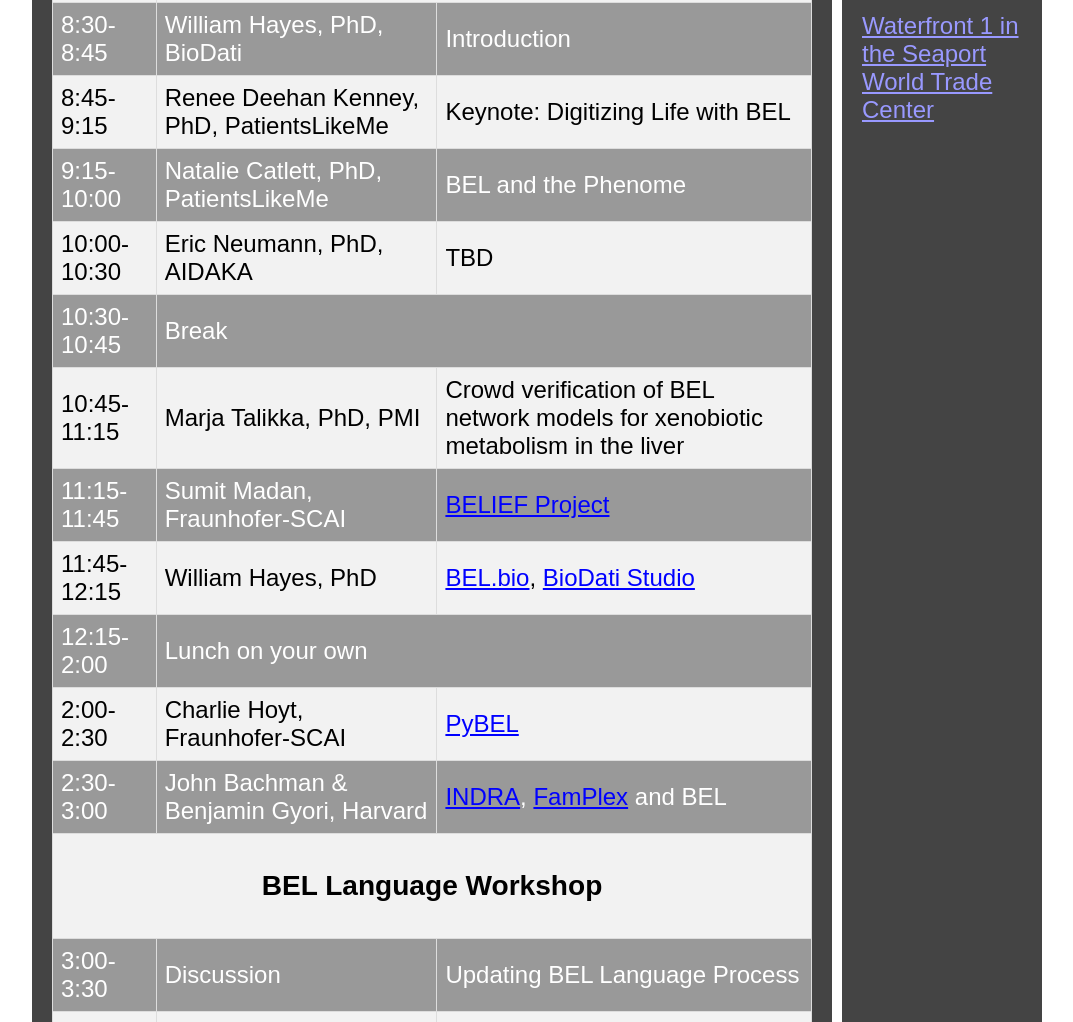
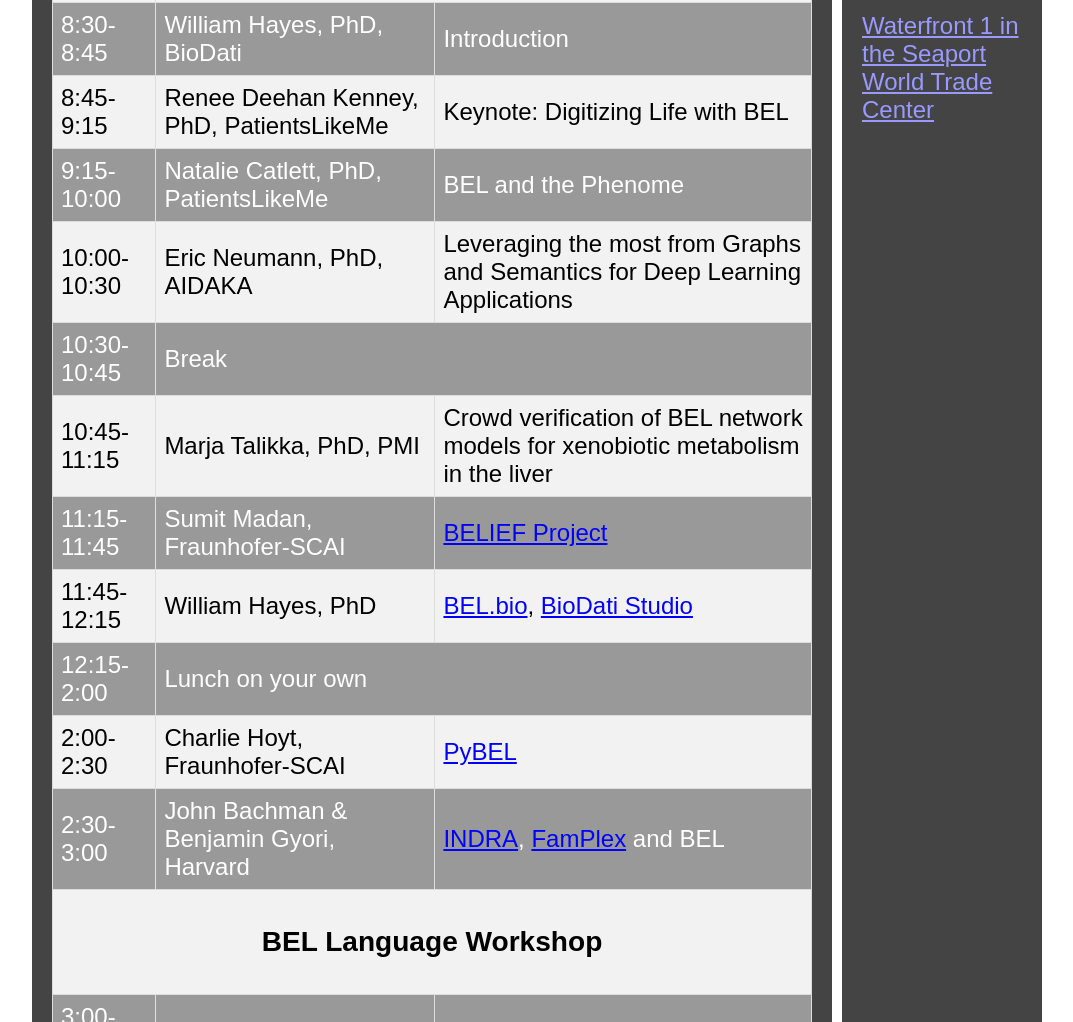
Before and after one commit to belbio/belbiogithubio, a plain HTML site: page conference/index.html in a window 1280 px wide. Shown: the part 995-2017 px from the top of the page, without its empty margins (103-1176 px from the left). Drawn offline with Linux system fonts and the light colour scheme.

Commit message:
Added Eric's talk title

```diff
--- a/conference/index.html
+++ b/conference/index.html
@@ -43,7 +43,7 @@
         <tr><td>8:30-8:45</td><td>William Hayes, PhD, BioDati</td><td>Introduction</td></tr>
         <tr><td>8:45-9:15</td><td>Renee Deehan Kenney, PhD, PatientsLikeMe</td><td>Keynote: Digitizing Life with BEL</td></tr>
         <tr><td>9:15-10:00</td><td>Natalie Catlett, PhD, PatientsLikeMe</td><td>BEL and the Phenome</td></tr>
-        <tr><td>10:00-10:30</td><td>Eric Neumann, PhD, AIDAKA</td><td>TBD</td></tr>
+        <tr><td>10:00-10:30</td><td>Eric Neumann, PhD, AIDAKA</td><td>Leveraging the most from Graphs and Semantics for Deep Learning Applications</td></tr>
         <tr><td>10:30-10:45</td><td colspan="2">Break</td></tr>
         <tr><td>10:45-11:15</td><td>Marja Talikka, PhD, PMI</td><td>Crowd verification of BEL network models for xenobiotic metabolism in the liver</td></tr>
         <tr><td>11:15-11:45</td><td>Sumit Madan, Fraunhofer-SCAI</td><td><a href="http://belief.scai.fraunhofer.de/BeliefDashboard/">BELIEF Project</a></td></tr>
```
